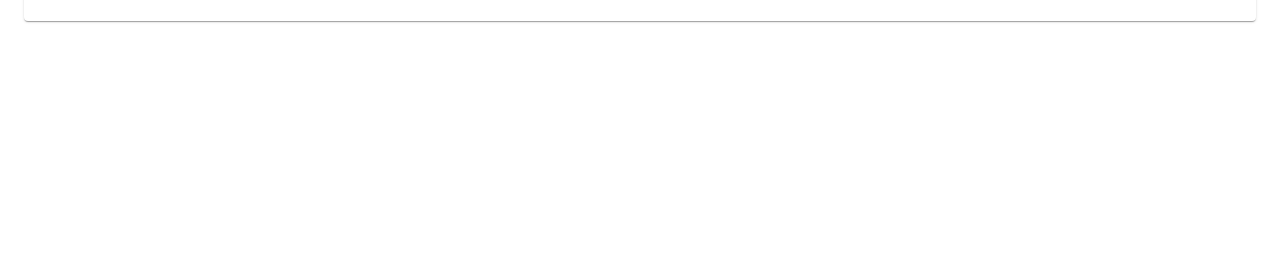
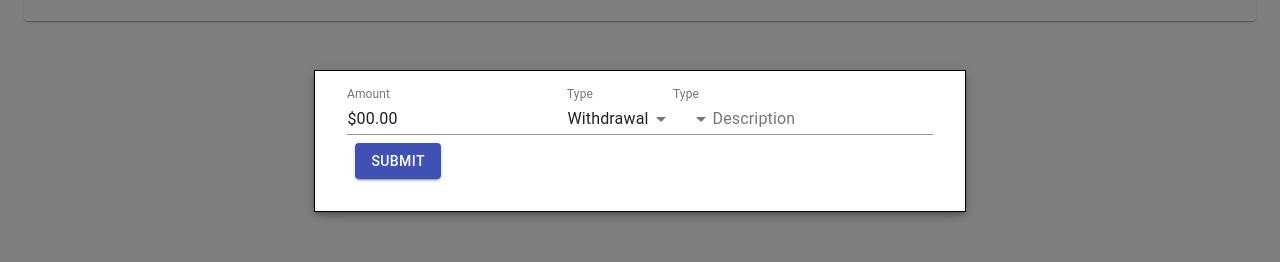
Before and after one commit to ryleyw/wec2020, a React (Create React App) app in the folder frontend/: page / in a window 1280 px wide. Both pictures are taken after a click on the button "ADD TRANSACTION". Shown: the part 259-521 px from the top of the page. Built offline with nearby package versions, Linux system fonts and the light colour scheme; no server answers.

Commit message:
almost done form

```diff
--- a/frontend/package.json
+++ b/frontend/package.json
@@ -10,6 +10,7 @@
     "@testing-library/user-event": "^7.2.1",
     "react": "^16.12.0",
     "react-dom": "^16.12.0",
+    "react-number-format": "^4.3.1",
     "react-router-dom": "^5.1.2",
     "react-scripts": "3.3.0"
   },
--- a/frontend/src/Routes/home.js
+++ b/frontend/src/Routes/home.js
@@ -4,6 +4,44 @@ import AppBar from '../components/appBar';
 import Button from '@material-ui/core/Button';
 import AccountSwitch from '../components/accountSwitch';
 import AddIcon from '@material-ui/icons/Add';
+import Modal from '@material-ui/core/Modal'
+import Backdrop from '@material-ui/core/Backdrop'
+import Fade from '@material-ui/core/Fade'
+import FormControl from '@material-ui/core/FormControl';
+import Input from '@material-ui/core/Input';
+import InputLabel from '@material-ui/core/InputLabel';
+import PropTypes from 'prop-types';
+import NumberFormat from 'react-number-format';
+import TextField from '@material-ui/core/TextField';
+import Select from '@material-ui/core/Select';
+import MenuItem from '@material-ui/core/MenuItem';
+import FormHelperText from '@material-ui/core/FormHelperText';
+
+function NumberFormatCustom(props) {
+    const { inputRef, onChange, ...other } = props;
+
+    return (
+      <NumberFormat
+        {...other}
+        getInputRef={inputRef}
+        onValueChange={values => {
+          onChange({
+            target: {
+              value: values.value,
+            },
+          });
+        }}
+        thousandSeparator
+        isNumericString
+        prefix="$"
+      />
+    );
+}
+
+NumberFormatCustom.propTypes = {
+    inputRef: PropTypes.func.isRequired,
+    onChange: PropTypes.func.isRequired,
+};
 
 const useStyles = makeStyles(theme => ({
     button: {
@@ -11,6 +49,20 @@ const useStyles = makeStyles(theme => ({
       position: 'fixed',
       bottom: '5px',
       right: '5px'
+    },
+    submitButton: {
+        margin: theme.spacing(1),
+    },
+    modal: {
+        display: 'flex',
+        alignItems: 'center',
+        justifyContent: 'center',
+      },
+    paper: {
+        backgroundColor: theme.palette.background.paper,
+        border: '1px solid #000',
+        boxShadow: theme.shadows[5],
+        padding: theme.spacing(2, 4, 3),
     },
 }));
 
@@ -24,6 +76,11 @@ export default function Home() {
     const [savingsHistory, setSavingHistory] = useState(null);
     const [chequingHistory, setChequingHistory] = useState(null);
     const [loading, setLoading] = useState(true)
+    const [open, setOpen] = React.useState(false);
+    const [submitType, setSubmitType] = React.useState("Withdrawl");
+    const [submitAcct, setSubmitAcct] = React.useState("debit");
+    const [submitAmount, setSubmitAmount] = React.useState("00.00");
+    const [submitDescription, setSubmitDescription] = React.useState("")
 
     useEffect(() => {
         console.log("Component mounted.");
@@ -58,6 +115,34 @@ export default function Home() {
         })
     }
 
+    const handleOpen = () => {
+        setOpen(true);
+    };
+
+    const handleClose = () => {
+        setOpen(false);
+    };
+
+    const handleTypeChange = event => {
+        setSubmitType(event.target.value);
+    }
+
+    const handleAcctChange = event => {
+        setSubmitAcct(event.target.value);
+    }
+
+    const handleAmountChange = event => {
+        setSubmitAmount(event.target.value);
+    }
+
+    const handleDescriptionChange = event => {
+        setSubmitDescription(event.target.value);
+    }
+
+    function submitTransaction() {
+
+    }
+
     return(
         <div>
             <div>
@@ -67,7 +152,9 @@ export default function Home() {
                 </div>
             </div>
             <div>
+            <div></div>
             <Button
+            onClick={handleOpen}
             variant="contained"
             color="primary"
             className={classes.button}
@@ -76,6 +163,77 @@ export default function Home() {
                 Add Transaction
             </Button>
 
+            <Modal
+                aria-labelledby="transition-modal-title"
+                aria-describedby="transition-modal-description"
+                className={classes.modal}
+                open={open}
+                onClose={handleClose}
+                closeAfterTransition
+                BackdropComponent={Backdrop}
+                BackdropProps={{
+                timeout: 500,
+                }}
+            >
+                <Fade in={open}>
+                    <div className={classes.paper}>
+                    <form>
+                    <FormControl>
+                        <TextField
+                            label="Amount"
+                            value={submitAmount}
+                            onChange={handleAmountChange}
+                            id="amount"
+                            InputProps={{
+                                inputComponent: NumberFormatCustom,
+                            }}
+                        />
+                    </FormControl>
+                    <FormControl>
+                        <InputLabel htmlFor="type">Type</InputLabel>
+                        <Select
+                            labelId="type"
+                            id="type"
+                            value={submitType}
+                            onChange={handleTypeChange}
+                            >
+                            <MenuItem value="Withdrawl">Withdrawal</MenuItem>
+                            <MenuItem value="Deposit">Deposit</MenuItem>
+                    </Select>
+                    </FormControl>
+                    <FormControl>
+                        <InputLabel htmlFor="account">Type</InputLabel>
+                        <Select
+                            labelId="account"
+                            id="account"
+                            value={submitAcct}
+                            onChange={handleAcctChange}
+                            >
+                            <MenuItem value="chequing">Chequing</MenuItem>
+                            <MenuItem value="savings">Savings</MenuItem>
+                    </Select>
+                    </FormControl>
+                    <FormControl>
+                        <InputLabel htmlFor="description">Description</InputLabel>
+                        <Input
+                        id="description"
+                        value={submitDescription}
+                        onChange={handleDescriptionChange}/>
+                    </FormControl>
+                    </form>
+
+                    <Button
+                        onClick={submitTransaction}
+                        variant="contained"
+                        color="primary"
+                        className={classes.submitButton}
+                        >
+                            Submit
+                    </Button>
+                    </div>
+                </Fade>
+            </Modal>
+
             </div>
         </div>
     )
```
Also changed, not shown: 1 other file (tests, documents, lock files or other folders).
